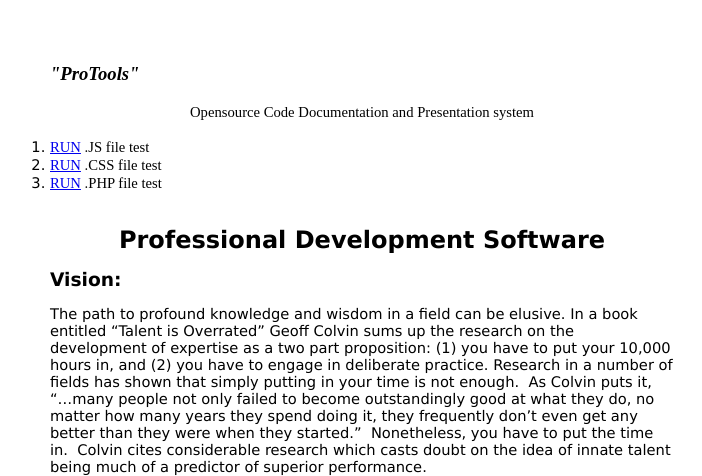
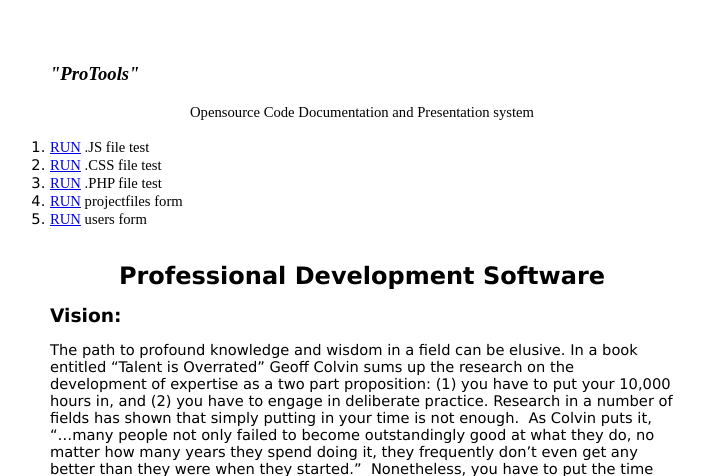
Before and after one commit to bit286/bit562, a PHP site: page / in a window 1280 px wide. Shown: the part 148-624 px from the top of the page, without its empty margins (54-756 px from the left). Run offline with PHP 8.4, Linux system fonts and the light colour scheme.

Commit message:
Created links to forms for testing.

```diff
--- a/index.php
+++ b/index.php
@@ -16,6 +16,8 @@
 <li><a title="" href="jsTest.php" style="font-family: wp_bogus_font">RUN</a><span style="font-family: wp_bogus_font">&nbsp;.JS file test</span></li>
 <li><a title="" href="cssTest.php" style="font-family: wp_bogus_font">RUN</a><span style="font-family: wp_bogus_font"> .CSS file test</span></li>
 <li><a title="" href="phpTest.php" style="font-family: wp_bogus_font">RUN</a><span style="font-family: wp_bogus_font"> .PHP file test</span></li>
+<li><a title="" href="forms/projectfiles.html" style="font-family: wp_bogus_font">RUN</a><span style="font-family: wp_bogus_font"> projectfiles form</span></li>
+<li><a title="" href="forms/users.html" style="font-family: wp_bogus_font">RUN</a><span style="font-family: wp_bogus_font"> users form</span></li>
 
 </ol>
 <p align="left"><font face="wp_bogus_font"><br />
```
